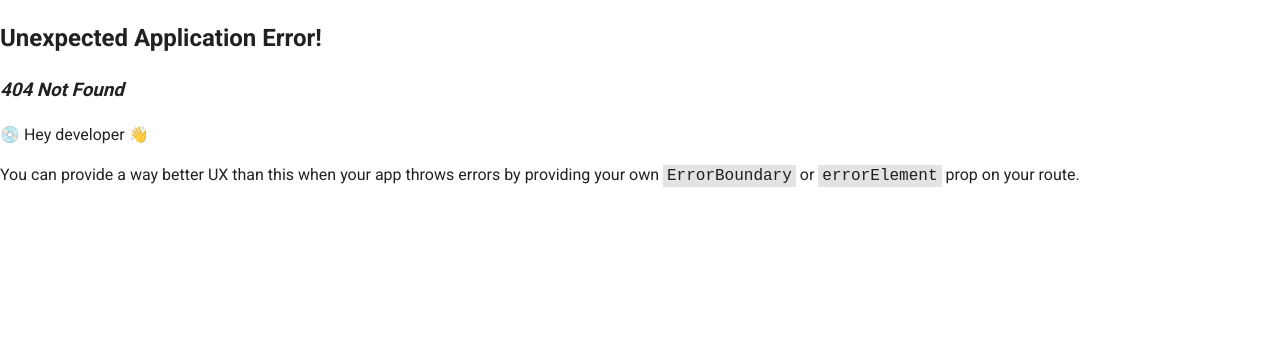
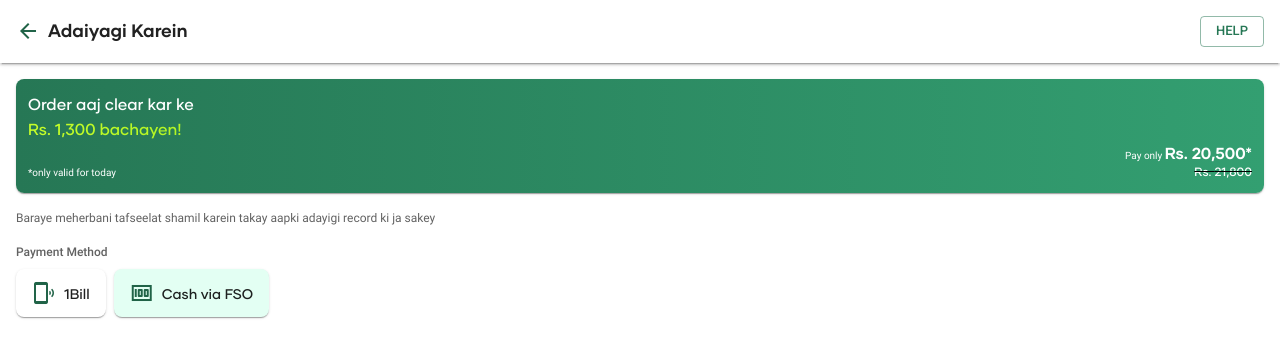
Before and after one commit to creditbook-poc/wlk-mui, a React (Vite) app: page /payNow in a window 1280 px wide. Before the commit this address had no page. Shown: the top 358 px of the page. Built offline with nearby package versions, Linux system fonts and the light colour scheme.

Commit message:
Components WIP

```diff
--- /dev/null
+++ b/src/components/Header/Header.tsx
@@ -0,0 +1,28 @@
+import { Box, Button, Icon, Typography } from "@mui/material";
+import { HeaderProps } from "./HeaderProps";
+
+export const Header: React.FC<HeaderProps> = ({
+  text,
+  isHelpButtonEnabled,
+}) => {
+  return (
+    <Box
+      display="flex"
+      paddingX={2}
+      paddingY={2}
+      justifyContent={"space-between"}
+      alignItems={"center"}
+      boxShadow={2}
+    >
+      <Box display="flex">
+        <Icon sx={{ marginRight: 1, color: "primary.dark" }}>arrow_back</Icon>
+        <Typography variant="h4">{text}</Typography>
+      </Box>
+      {isHelpButtonEnabled && (
+        <Button variant="outlined" size="small">
+          Help
+        </Button>
+      )}
+    </Box>
+  );
+};
--- /dev/null
+++ b/src/components/Header/HeaderProps.tsx
@@ -0,0 +1,4 @@
+export interface HeaderProps {
+  text: string;
+  isHelpButtonEnabled?: boolean;
+}
--- /dev/null
+++ b/src/components/HorizontalCard/HorizontalCard.tsx
@@ -0,0 +1,30 @@
+import { Box, Button, Icon, Typography } from "@mui/material";
+import { HorizontalCardProps } from "./HorizontalCardProps";
+import { theme } from "../../theme";
+
+export const HorizontalCard: React.FC<HorizontalCardProps> = ({
+  iconName,
+  text,
+  isSelected,
+  ...boxProps
+}: HorizontalCardProps) => {
+  return (
+    <Box
+      display="flex"
+      paddingX={2}
+      paddingY={1.5}
+      alignItems={"center"}
+      boxShadow={1}
+      borderRadius={2}
+      bgcolor={
+        isSelected ? theme.background.surfaceSelected : theme.background.appBg
+      }
+      {...boxProps}
+    >
+      <Icon sx={{ color: "primary.dark" }}>{iconName}</Icon>
+      <Typography variant="h7" ml={1}>
+        {text}
+      </Typography>
+    </Box>
+  );
+};
--- /dev/null
+++ b/src/components/HorizontalCard/HorizontalCardProps.ts
@@ -0,0 +1,7 @@
+import { BoxProps } from "@mui/material";
+
+export interface HorizontalCardProps extends BoxProps {
+  iconName: string;
+  text: string;
+  isSelected: boolean;
+}
--- /dev/null
+++ b/src/components/OfferBanner/OfferBanner.tsx
@@ -0,0 +1,75 @@
+import { Box, Typography } from "@mui/material";
+import { theme } from "../../theme";
+import { OfferBannerProps } from "./OfferBannerProps";
+
+export const OfferBanner: React.FC<OfferBannerProps> = ({
+  totalAmount,
+  discount,
+}: OfferBannerProps) => {
+  return (
+    <Box
+      display="flex"
+      flexDirection={"column"}
+      paddingX={1.5}
+      paddingY={1.5}
+      boxShadow={1}
+      borderRadius={2}
+      sx={{ background: "linear-gradient(to right, #267755, #339F71)" }}
+    >
+      <Box flexDirection={"column"}>
+        <Typography variant="h6" color={theme.background.appBg}>
+          Order aaj clear kar ke
+        </Typography>
+        <Typography
+          variant="h6"
+          sx={{
+            background: "linear-gradient(-100deg, #24AE00, #C7FF29)",
+            WebkitBackgroundClip: "text",
+            WebkitTextFillColor: "transparent",
+          }}
+        >
+          Rs. {discount.toLocaleString()} bachayen!
+        </Typography>
+      </Box>
+      <Box
+        display={"flex"}
+        alignSelf={"flex-end"}
+        flexDirection={"row"}
+        alignItems={"center"}
+      >
+        <Typography
+          variant="bodyXSmall"
+          color={theme.background.appBg}
+          mr={0.3}
+          mt={0.6}
+        >
+          Pay only
+        </Typography>
+        <Typography variant="h5" color={theme.background.appBg}>
+          Rs. {(totalAmount - discount).toLocaleString()}*
+        </Typography>
+      </Box>
+      <Box
+        display={"flex"}
+        flexDirection={"row"}
+        alignItems={"center"}
+        justifyContent={"space-between"}
+      >
+        <Typography variant="bodyXSmall" color={theme.background.appBg}>
+          *only valid for today
+        </Typography>
+        <Typography
+          variant="h8"
+          color={theme.background.appBg}
+          sx={{
+            textDecorationLine: "line-through",
+            textDecorationStyle: "solid",
+            textDecorationColor: "#000000",
+          }}
+        >
+          Rs. {totalAmount.toLocaleString()}
+        </Typography>
+      </Box>
+    </Box>
+  );
+};
--- /dev/null
+++ b/src/components/OfferBanner/OfferBannerProps.ts
@@ -0,0 +1,4 @@
+export interface OfferBannerProps {
+  totalAmount: number;
+  discount: number;
+}
--- /dev/null
+++ b/src/screen/PayNow.tsx
@@ -0,0 +1,66 @@
+import {
+  Avatar,
+  Box,
+  Button,
+  Icon,
+  Input,
+  InputAdornment,
+  TextField,
+  Typography,
+  styled,
+  useTheme,
+} from "@mui/material";
+import cbLogo from "../assets/creditbook.png";
+import { Search } from "@mui/icons-material";
+import { Header } from "../components/Header/Header";
+import { HorizontalCard } from "../components/HorizontalCard/HorizontalCard";
+import { OfferBanner } from "../components/OfferBanner/OfferBanner";
+
+export function PayNow() {
+  const theme = useTheme();
+
+  const RoundedTextField = styled(TextField)(() => ({
+    "& .MuiOutlinedInput-root": {
+      borderRadius: 100,
+    },
+  }));
+
+  return (
+    <>
+      <Header text="Adaiyagi Karein" isHelpButtonEnabled />
+      <Box display="flex" flexDirection="column" pt={2} px={2}>
+        <OfferBanner totalAmount={21800} discount={1300} />
+        <Typography
+          variant="bodySmall"
+          color={theme.foreground.mediumEmphasis}
+          my={2}
+        >
+          Baraye meherbani tafseelat shamil karein takay aapki adayigi record ki
+          ja sakey
+        </Typography>
+        <Typography
+          variant="bodySmallBold"
+          color={theme.foreground.mediumEmphasis}
+          mb={1}
+        >
+          Payment Method
+        </Typography>
+        <Box display={"flex"}>
+          <HorizontalCard
+            iconName="phonelink_ring"
+            text="1Bill"
+            isSelected={false}
+            onTouchEnd={() => console.log("1Bill clicked")}
+            mr={1}
+          />
+          <HorizontalCard
+            iconName="money"
+            text="Cash via FSO"
+            isSelected={true}
+            onTouchEnd={() => console.log("CashViaFSO clicked")}
+          />
+        </Box>
+      </Box>
+    </>
+  );
+}
```
Also changed, not shown: src/main.tsx (+6 -1 lines).
